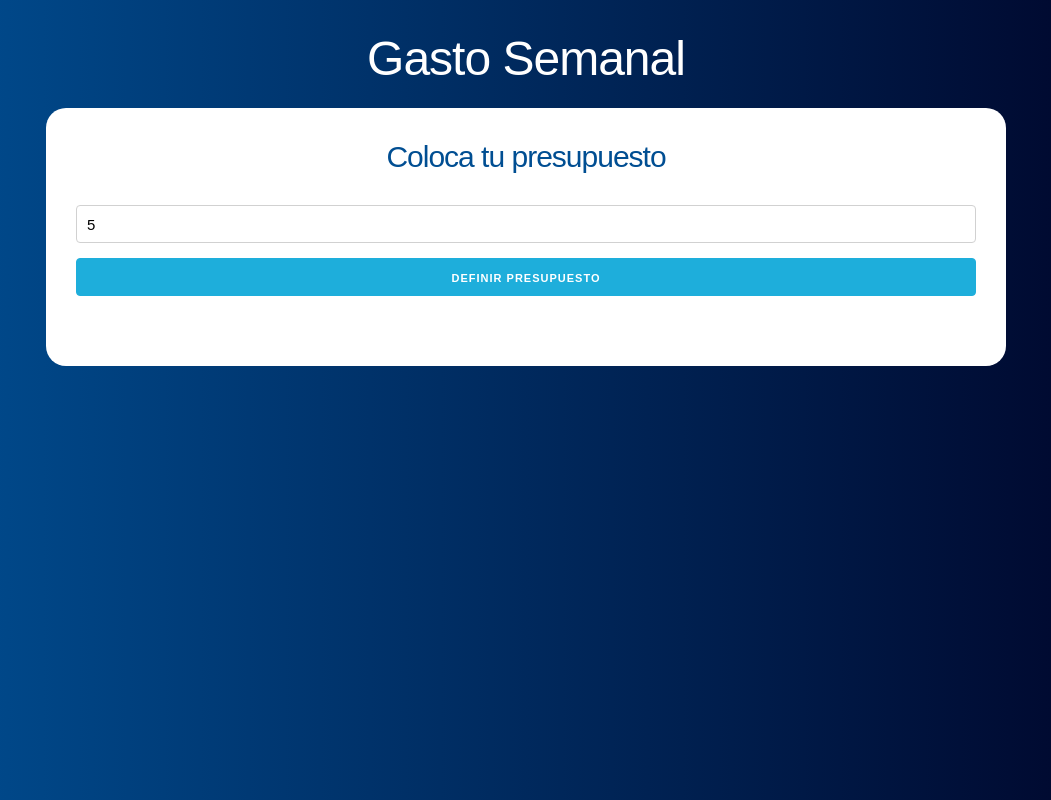
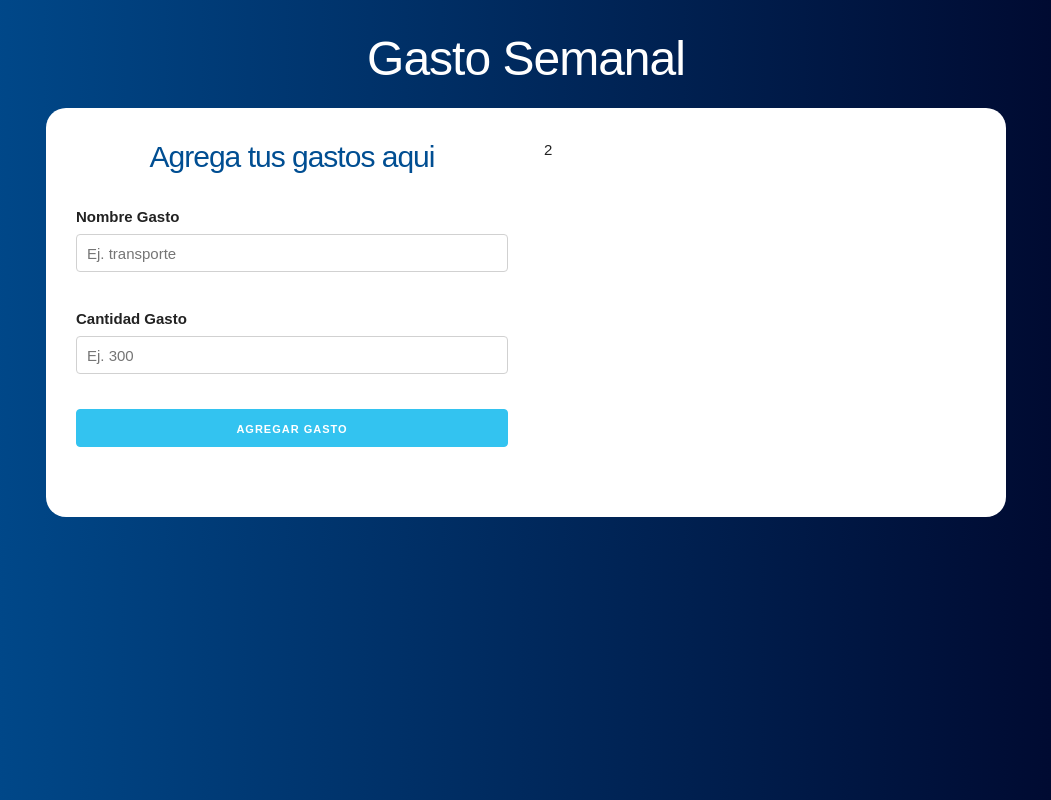
Before and after one commit to MauricioGarcia12/Budget-Control, a React (Create React App) app: page / in a window 1280 px wide. Both pictures are taken after typing "5" into the empty fields and a click on the input "Definir presupuesto". Shown: the whole page, without its empty margins (114-1165 px from the left). Built offline with nearby package versions, Linux system fonts and the light colour scheme.

Commit message:
Cargar condicionalmente un componente dependiendo si se introduce el presupuesto

```diff
--- a/src/App.js
+++ b/src/App.js
@@ -1,13 +1,34 @@
-import React from 'react';
+import React,{useState} from 'react';
 import Pregunta from './components/Pregunta'
+import Formulario from './components/Formulario'
 
 function App() {
+  //definir el state
+  const [presupuesto,guardarPresupuesto]=useState(0);
+  const [restante,guardarRestante]=useState(0);
+  const [mostrarpregunta,actualizarPregunta]=useState(true);
+
   return (
     <div className='container'>
       <header>
         <h1>Gasto Semanal</h1>
         <div className='contenido-principal contenido'>
-        <Pregunta/>
+        {mostrarpregunta ?(
+          <Pregunta
+          guardarPresupuesto={guardarPresupuesto}
+          guardarRestante={guardarRestante}
+          actualizarPregunta={actualizarPregunta}
+        />
+        ) :(
+          <div className='row'>
+              <div className='one-half column'>
+                  <Formulario/>
+              </div>
+              <div className='one-half column'>
+                  2
+              </div>
+          </div>
+        ) }
         </div>
       </header>
     </div>
--- /dev/null
+++ b/src/components/Formulario.jsx
@@ -0,0 +1,33 @@
+import React,{useState} from 'react'
+
+const Formulario = () => {
+    return (
+        <form>
+            <h2>Agrega tus gastos aqui</h2>
+
+            <div className='campo'>
+                <label>Nombre Gasto</label>
+                <input
+                    type='text'
+                    className='u-full-width'
+                    placeholder='Ej. transporte'
+                />
+            </div>
+            <div className='campo'>
+                <label>Cantidad Gasto</label>
+                <input
+                    type='number'
+                    className='u-full-width'
+                    placeholder='Ej. 300'
+                />
+            </div>
+            <input
+                type='submit'
+                className='button-primary u-full-width'
+                value='Agregar Gasto'
+            />
+        </form>
+     );
+}
+
+export default Formulario;
--- a/src/components/Pregunta.jsx
+++ b/src/components/Pregunta.jsx
@@ -1,7 +1,7 @@
 import React,{Fragment,useState} from 'react';
 import Error from './Error';
 
-const Pregunta = () => {
+const Pregunta = ({guardarPresupuesto,guardarRestante,actualizarPregunta}) => {
     //definir state
     const [cantidad,guardarCantidad]=useState(0);
     const [error,guardarError]=useState(false);
@@ -20,6 +20,9 @@
         }
         //si se pasa la validacion
         guardarError(false)
+        guardarPresupuesto(cantidad)
+        guardarRestante(cantidad)
+        actualizarPregunta(false)
 
     }
 
```
